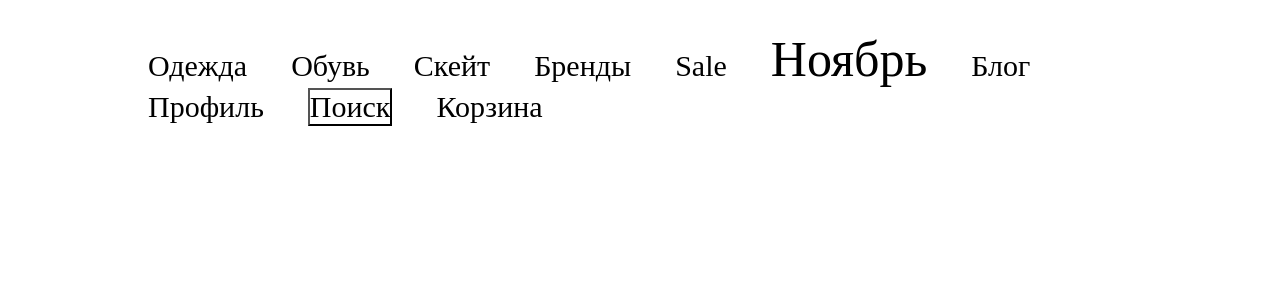
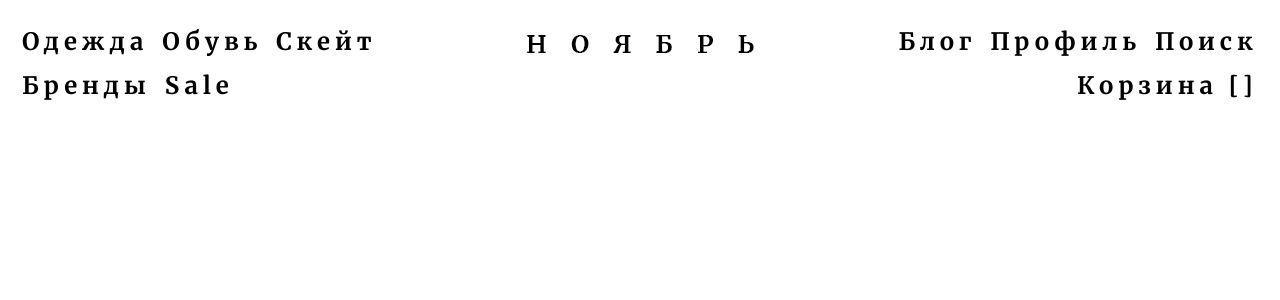
Before and after one commit to dima23113/shop, a Django app: page / in a window 1280 px wide. Shown: the top 300 px of the page. Run offline with Django 4.2, Linux system fonts and the light colour scheme; some libraries are stand-ins or nearby versions.

Commit message:
-add styles -add base template

```diff
--- a/shop/static/css/style.css
+++ b/shop/static/css/style.css
@@ -1,48 +1,104 @@
-*{
-    box-sizing: border-box;
+@import url('https://fonts.googleapis.com/css2?family=Merriweather:wght@700&display=swap');
+* {
+    font-size: 24px;
+    font-family: 'Merriweather', serif;
+}
+
+/* NAVBAR */
+.navbar {
+    position: absolute;
+    top: 0;
+    z-index: 1000;
+    color: black;
+    width: 100%;
+    padding: 20px 0 27px;
+}
+
+/* SLIDER */
+
+.home-slider {
+    position: relative;
+    height: 100vh;
+    color: white;
+    background-color: white;
+
+}
+
+.products {
+    position: relative;
+}
+
+.left-menu li a {
+    color: black; /* Цвет ссылок */
+    text-decoration: none;
+}
+
+
+a:visited {
+    color: black; /* Цвет посещенных ссылок */
+}
+
+a:active {
+    color: black; /* Цвет активных ссылок */
+}
+
+.right-auth li a {
+    color: black; /* Цвет ссылок */
+    text-decoration: none;
+}
+
+
+.right-auth li {
+    list-style: none;
+    margin: 0;
+    padding: 4px;
+    display: inline-block;
+    letter-spacing: 5px;
+}
+
+.right-auth li:hover {
+    border-bottom: 2px solid black;
+}
+
+.left-menu li {
+    list-style: none;
+    margin: 0;
+    padding: 4px;
+    display: inline-block;
+    letter-spacing: 5px;
+}
+
+.left-menu li:hover {
+    border-bottom: 2px solid black;
+}
+
+.right-auth {
     margin: 0;
     padding: 0;
-    background-color: white;
+    text-align: right;
 }
-li, a, button{
-    font-family: "Times New Roman";
-    font-weight: 500;
-    font-size: 30px;
+
+.left-menu {
+    margin: 0;
+    padding: 0;
+    text-align: left;
+}
+
+.logo a{
     color: black;
     text-decoration: none;
 }
-header{
-    display: flex;
-    justify-content: space-between;
-    align-items: center;
-    padding: 30px 10%;
+
+.logo a:active {
+    color: black;
 }
-.logo{
-    font-size: 50px;
-    cursor: pointer;
+
+.logo a:visited {
+    color: black;
 }
-.nav__links{
-    list-style: none;
+
+.logo {
+    text-align: center;
+    margin: 0;
+    padding: 4px;
 }
-.nav__links li{
-    display: inline-block;
-    padding: 0px 20px;
-}
-.nav__links li a{
-    transition: all 0.3s ease 0s;
-}
-.nav__links li a:hover{
-    text-underline: black;
-}
-.button{
-    padding: 9px 25px;
-    background-color: white;
-    border: none;
-    border-radius: 50px;
-    cursor: pointer;
-    transition: all 0.3s ease 0s;
-
-}
-.button:hover{
-    text-underline: black;
-}
--- a/shop/templates/shop/base.html
+++ b/shop/templates/shop/base.html
@@ -3,45 +3,52 @@
 <html lang="ru">
 <head>
     <meta charset="UTF-8">
-    <meta name="viewport" content="width=device-width, initial-scale=1.0">
+    <meta name="viewport"
+          content="width=device-width, initial-scale=1.0, minimum-scale=1.0 maximum-scale=1.0, user-scalable=no">
     <title>{% block title %}Главная{% endblock %}</title>
-    <link href="{% static 'css/style.css' %}" rel="stylesheet">
-
+    <link rel=stylesheet href="{% static 'css/style.css' %}">
+    <link rel=stylesheet href="{% static 'css/media.css' %}">
+    <link rel="stylesheet" href="{% static '/js/libs/bootstrap/css/bootstrap-reboot.min.css' %}">
+    <link rel="stylesheet" href="{% static '/js/libs/bootstrap/css/bootstrap-grid.min.css' %}">
 </head>
 <body>
-   <!-- <nav>
-        <label class="logo">Ноябрь</label>
-        <ul>
+
+<div class="navbar">
+    <div class="container-fluid">
+        <div class="row">
+            <div class="products col-md-4">
+                <ul class="left-menu">
                     <li><a href="#">Одежда</a></li>
                     <li><a href="#">Обувь</a></li>
                     <li><a href="#">Скейт</a></li>
                     <li><a href="#">Бренды</a></li>
                     <li><a href="#">Sale</a></li>
                 </ul>
-    </nav> -->
- <header>
-       <nav>
-           <ul class="nav__links">
-               <li><a href="#">Одежда</a></li>
-               <li><a href="#">Обувь</a></li>
-               <li><a href="#">Скейт</a></li>
-               <li><a href="#">Бренды</a></li>
-               <li><a href="#">Sale</a></li>
-               <li><label class="logo">Ноябрь</label></li>
-               <li>Блог</li>
-               <li>Профиль</li>
-               <li><button>Поиск</button></li>
-               <li>Корзина</li>
+            </div>
+            <div class="logo col-md-4">
+                <a href="#"><img src="{% static 'img/logo.png' %}" alt="logo"> </a>
+            </div>
+            <div class="auth col-md-4">
+                <ul class="right-auth">
+                    <li><a href="#">Блог</a></li>
+                    <li><a href=" #">Профиль</a></li>
+                    <li><a href="#">Поиск</a></li>
+                    <li><a href="#">Корзина <span>[]</span></a></li>
                 </ul>
+            </div>
+        </div>
+    </div>
 
-       </nav>
-   </header>
+</div>
+
+
 
 
 
 {% block content %}
-
 {% endblock content %}
+<script src="{% static 'js/libs/jquery/jquery-3.6.0.min.js' %}"></script>
+<script src="{% static 'js/common.js' %}"></script>
 
 </body>
 </html>
```
Also changed, not shown: shop/static/css/media.css (added, +59 -0 lines), shop/static/fonts/Merriweather-Bold.ttf (added), shop/static/img/logo.png (added), shop/static/js/common.js (added). Lines whose indentation alone changed are shown as unchanged.
